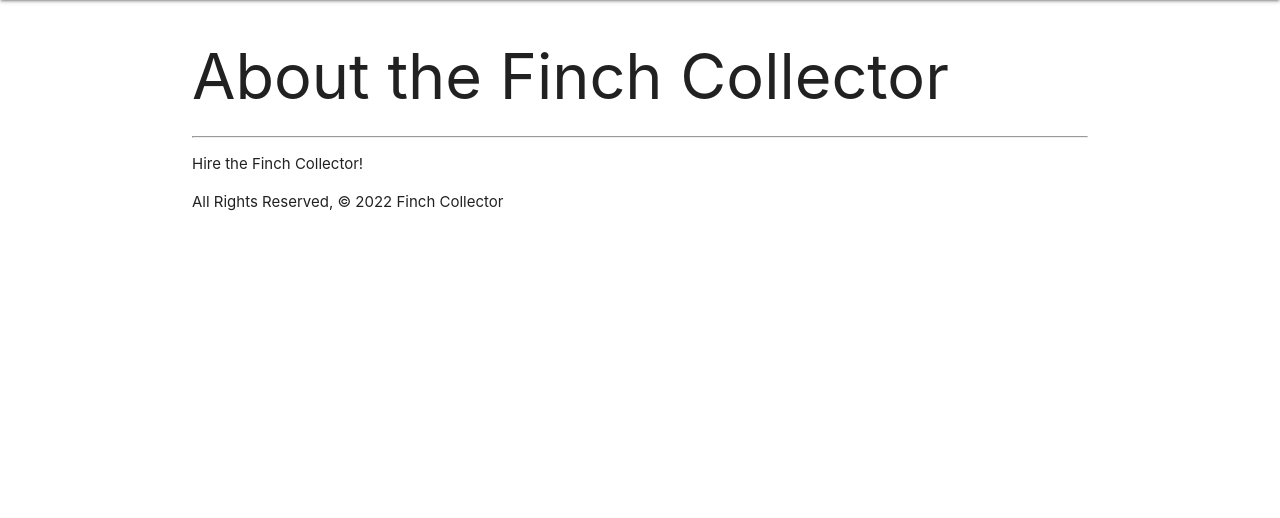
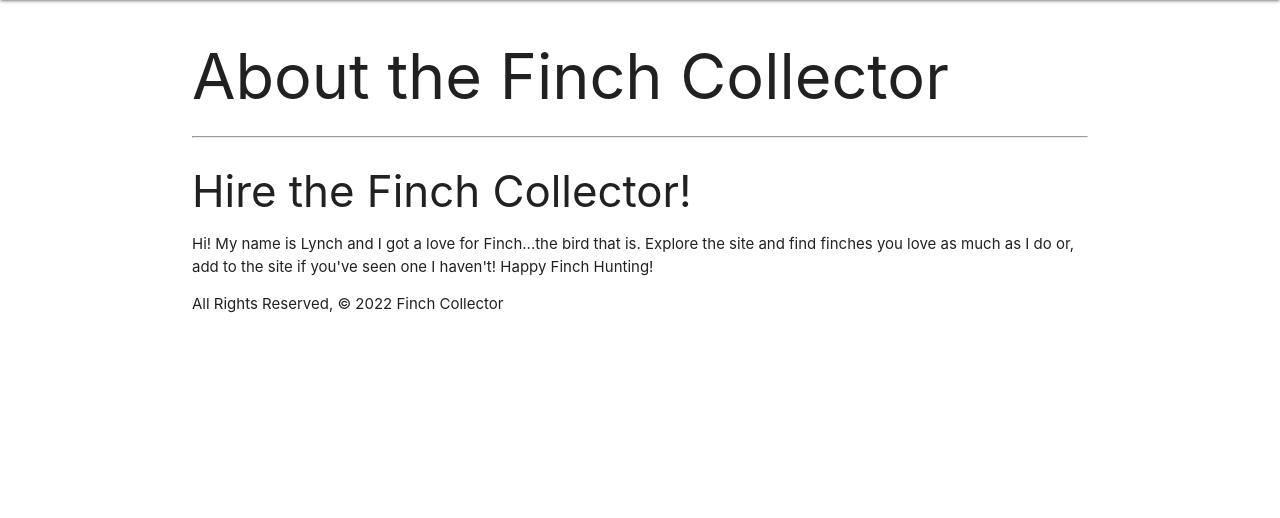
Before and after one commit to Bushfaced/finchcollector, a Django app: page /about/ in a window 1280 px wide. Shown: the part 64-582 px from the top of the page. Run offline with Django 4.2, Linux system fonts and the light colour scheme.

Commit message:
through Lab 3

```diff
--- a/main_app/templates/about.html
+++ b/main_app/templates/about.html
@@ -4,7 +4,11 @@
 
 <h1>About the Finch Collector</h1>
 <hr>
-<p>Hire the Finch Collector!</p>
+<h3>Hire the Finch Collector!</h3>
+<p>Hi! My name is Lynch and I got a love for Finch...the bird that is.
+  Explore the site and find finches you love as much as I do or, add to the site if you've seen one I haven't!
+  Happy Finch Hunting!
+</p>
 <footer>All Rights Reserved, &copy; 2022 Finch Collector</footer>
 
 {% endblock %}
```
